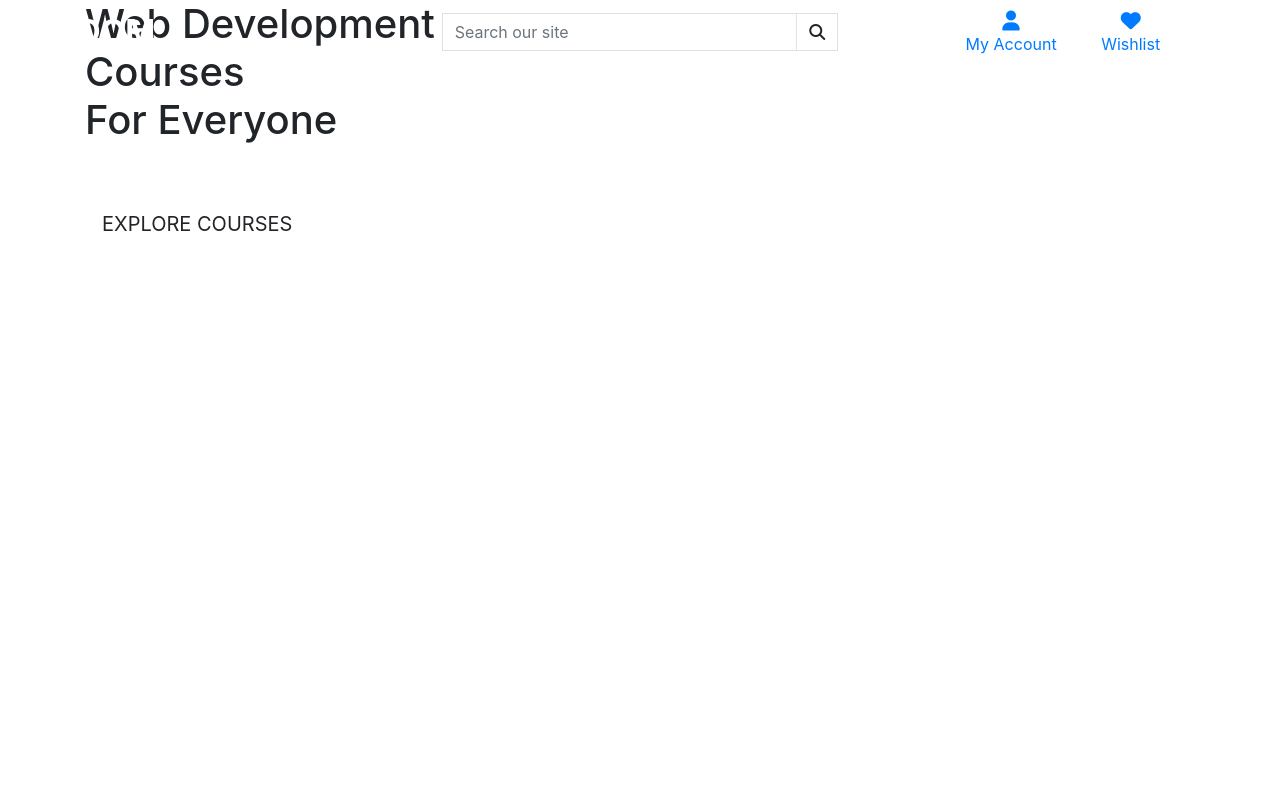
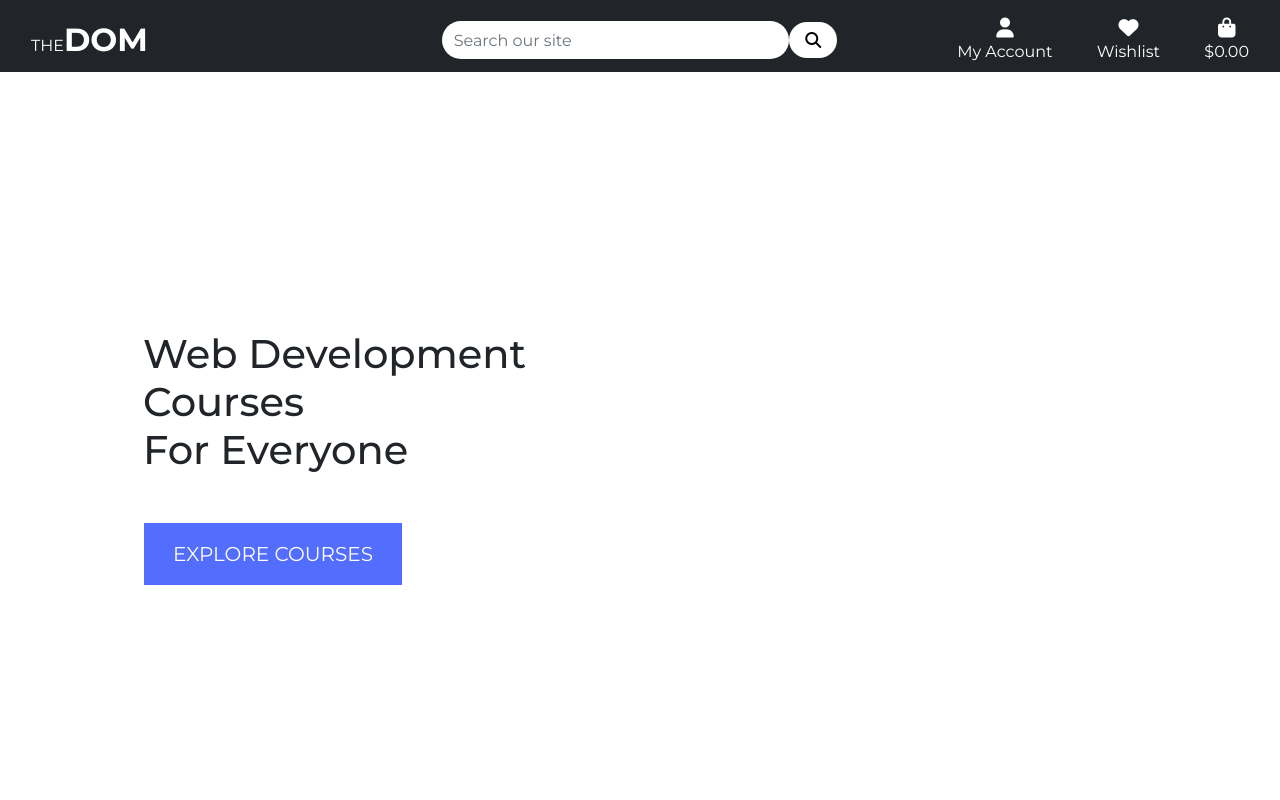
Before and after one commit to steff880/MS4-theDOM, a Django app: page / in a window 1280 px wide. Run offline with Django 3.2, Linux system fonts and the light colour scheme; some libraries are stand-ins or nearby versions.

Commit message:
Add base.css file, connect it to the project and style the navigation and navigation components

```diff
--- /dev/null
+++ b/static/css/base.css
@@ -0,0 +1,94 @@
+* {
+    margin: 0;
+    padding: 0;
+    box-sizing: border-box;
+}
+
+html {
+    height: 100%;
+}
+
+body {
+    height: calc(100vh - 164px);
+    font-family: 'Montserrat';
+}
+
+/* Custom classes */
+.bg-custom-dark {
+    background-color: #212529;
+}
+
+.explore-courses-btn {
+    background-color: #536DFE;
+    color: #fff;
+    min-width: 260px;
+    border: 1px solid #fff;
+}
+
+.text-white {
+    color: #fff !important;
+}
+
+.text-small {
+    font-size: 50%;
+}
+
+.border-black {
+    border: 1px solid black !important;
+}
+
+.border-white {
+    border: 1px solid #fff !important;
+}
+
+.btn-white {
+    background-color: #fff;
+    color: black;
+}
+
+/* Override Bootstrap */
+
+.form-control:focus {
+    box-shadow: none;
+}
+
+
+/* from Bulma */
+.icon {
+    align-items: center;
+    display: inline-flex;
+    justify-content: center;
+    height: 1.5rem;
+    width: 1.5rem;
+}
+
+.logo-font {
+    text-transform: uppercase;
+}
+
+.main-logo-link {
+    width: fit-content;
+}
+
+/* Media Queries */
+
+/* Slightly larger container on xl screens */
+@media (min-width: 1200px) {
+    .container {
+        max-width: 80%;
+    }
+}
+
+@media (min-width: 992px) {
+    .fixed-top-desktop-only {
+        position: fixed;
+        top: 0;
+        right: 0;
+        left: 0;
+        z-index: 1030;
+    }
+
+    .header-container {
+        padding-top: 164px;
+    }
+}
--- a/templates/base.html
+++ b/templates/base.html
@@ -17,7 +17,12 @@
     {% block corecss %}
         <link rel="stylesheet" href="https://stackpath.bootstrapcdn.com/bootstrap/4.4.1/css/bootstrap.min.css"
             integrity="sha384-Vkoo8x4CGsO3+Hhxv8T/Q5PaXtkKtu6ug5TOeNV6gBiFeWPGFN9MuhOf23Q9Ifjh" crossorigin="anonymous">
-
+        <link rel="preconnect" href="https://fonts.googleapis.com">
+        <link rel="preconnect" href="https://fonts.gstatic.com" crossorigin>
+        <link
+            href="https://fonts.googleapis.com/css2?family=Montserrat:wght@100;200;300;400;500;600;700;800;900&display=swap"
+            rel="stylesheet">
+        <link rel="stylesheet" href="{% static 'css/base.css' %}">
     {% endblock %}
 
     {% block extra_css %}
@@ -45,11 +50,11 @@
 
 <body>
     <header class="container-fluid fixed-top">
-        <div class="row">
+        <div id="topnav" class="row bg-custom-dark pt-lg-2 d-none d-lg-flex">
             <div class="col-12 col-lg-4 my-auto py-1 py-lg-0 text-center text-lg-left">
                 <a href="{% url 'home' %}" class="nav-link main-logo-link">
                     <h2 class="logo-font text-white my-0">
-                        <small>The</small><strong>DOM</strong>
+                        <small class="text-small">The</small><strong>DOM</strong>
                     </h2>
                 </a>
             </div>
@@ -57,9 +62,9 @@
                 <form method="GET" action="">
                     <div class="input-group w-100">
                         <input type="text" name="q" placeholder="Search our site"
-                            class="form-control border border-black rounded-0">
+                            class="form-control border-0 rounded-pill">
                         <div class="input-group-append">
-                            <button class="form-control btn btn-black border border-black rounded-0" type="submit">
+                            <button class="form-control btn btn-white rounded-pill" type="submit">
                                 <span class="icon">
                                     <i class="fas fa-search"></i>
                                 </span>
@@ -72,7 +77,7 @@
                 <ul class="list-inline list-unstyled text-center text-lg-right my-0">
                     <li class="list-inline-item dropdown">
                         <a href="#" id="user-options" data-toggle="dropdown" aria-haspopup="true" aria-expanded="false"
-                            class="text-black nav-link">
+                            class="text-white nav-link">
                             <div class="text-center">
                                 <div><i class="fas fa-user fa-lg"></i></div>
                                 <p class="my-0">My Account</p>
@@ -92,7 +97,7 @@
                         </div>
                     </li>
                     <li class="list-inline-item">
-                        <a class="nav-link" href="">
+                        <a class="nav-link text-white" href="">
                             <div class="text-center">
                                 <div><i class="fas fa-heart fa-lg"></i></div>
                                 <p class="my-0">Wishlist</p>
--- a/the_dom/settings.py
+++ b/the_dom/settings.py
@@ -148,6 +148,10 @@ USE_TZ = True
 # https://docs.djangoproject.com/en/3.2/howto/static-files/
 
 STATIC_URL = '/static/'
+STATICFILES_DIRS = (os.path.join(BASE_DIR, 'static'),)
+
+MEDIA_URL = '/media/'
+MEDIA_ROOT = os.path.join(BASE_DIR, 'media')
 
 # Default primary key field type
 # https://docs.djangoproject.com/en/3.2/ref/settings/#default-auto-field
--- a/the_dom/urls.py
+++ b/the_dom/urls.py
@@ -15,9 +15,11 @@ Including another URLconf
 """
 from django.contrib import admin
 from django.urls import path, include
+from django.conf import settings
+from django.conf.urls.static import static
 
 urlpatterns = [
     path('admin/', admin.site.urls),
     path('accounts/', include('allauth.urls')),
     path('', include('home.urls')),
-]
+] + static(settings.MEDIA_URL, document_root=settings.MEDIA_ROOT)
```
